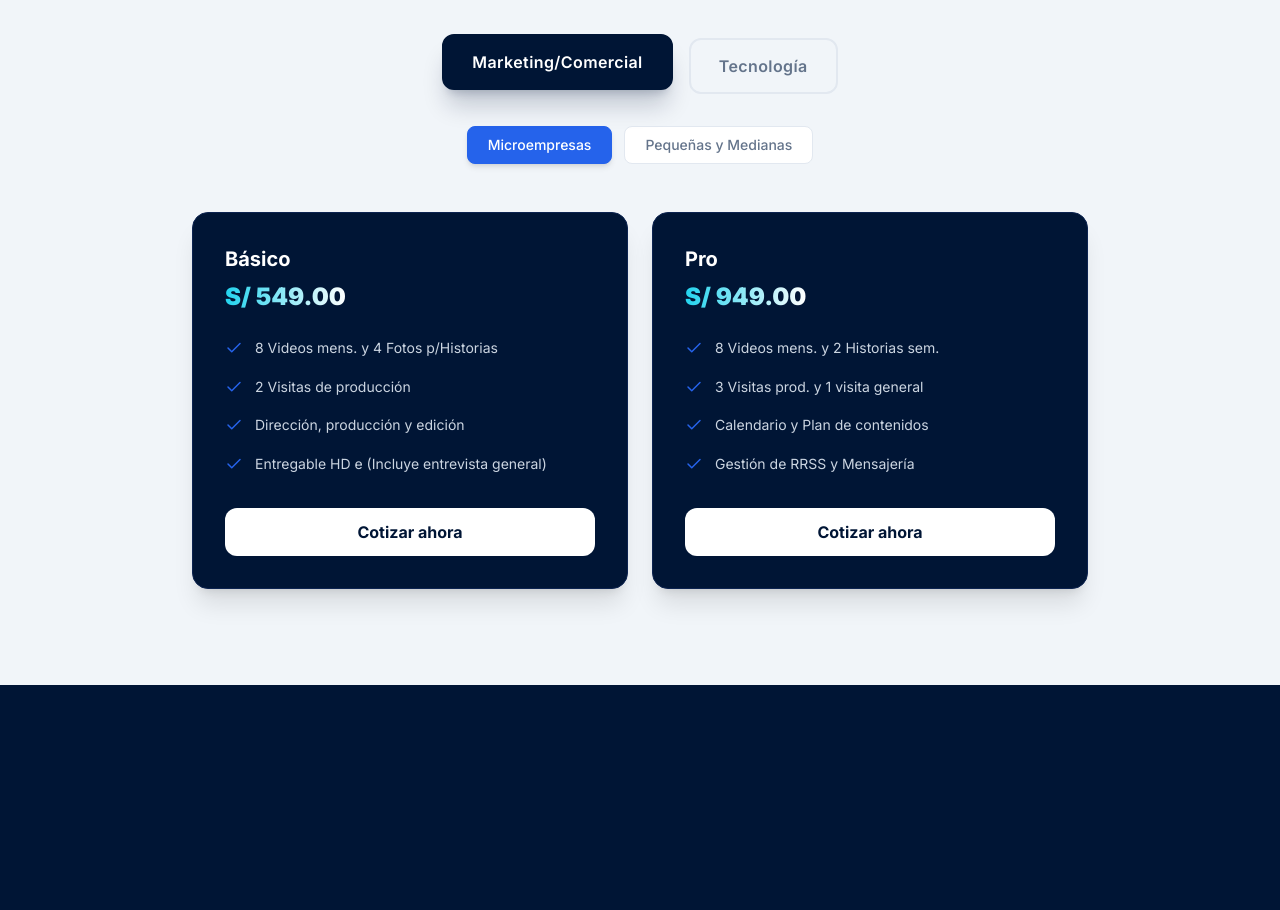
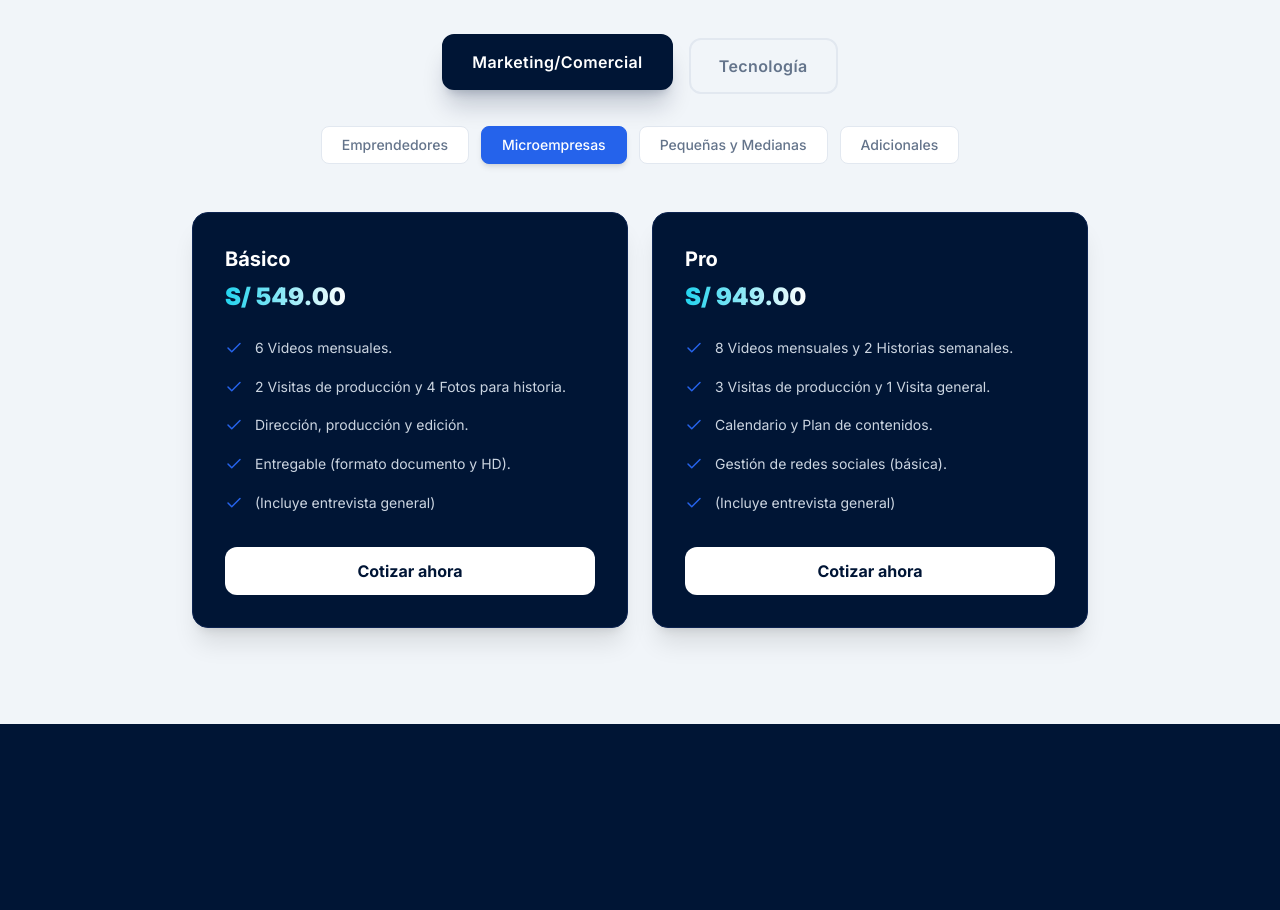
Before and after one commit to Nelcrack010/altivea-web, a Next.js app: page /soluciones in a window 1280 px wide. Shown: the part 1600-2510 px from the top of the page. Built offline with nearby package versions, Linux system fonts and the light colour scheme.

Commit message:
Actualización de los paquetes precios y proformas de Marketing

```diff
--- a/components/Soluciones/Paquetes.jsx
+++ b/components/Soluciones/Paquetes.jsx
@@ -12,28 +12,74 @@ const datosPaquetes = {
     marketing: {
         nombre: "Marketing/Comercial",
         subcategorias: {
-        // emprendedores: {
-        // nombre: "Emprendedores",
-        // paquetes: [
-        //     { title: "Básico", price: "S/ 349.00", features: ["4 Videos mensuales", "1 Visita de producción", "Dirección, producción y edición", "Entregable HD e (Incluye entrevista general)"] },
-        //     { title: "Básico Pro", price: "S/ 749.00", features: ["8 Videos mensuales y 2 Historias sem.", "2 Visitas de producción", "Calendario y Plan de contenidos", "Gestión de RRSS (Básica)"] }
-        // ]
-        // },
+            emprendedores: {
+                nombre: "Emprendedores",
+                paquetes: [
+                    {
+                        title: "Básico",
+                        price: "S/ 349.00",
+                        features: ["4 Videos mensuales.", "1 Visita de producción.", "Dirección, producción y edición.", "Entregable (formato documento y HD).", "(Incluye entrevista general)"]
+                    },
+                    {
+                        title: "Básico Pro",
+                        price: "S/ 749.00",
+                        features: ["6 Videos mensuales y 2 Historias semanales.", "2 Visitas de producción.", "Calendario y Plan de contenidos.", "Gestión de redes sociales (básica).", "(Incluye entrevista general)"]
+                    }
+                ]
+            },
             microempresas: {
                 nombre: "Microempresas",
                 paquetes: [
-            { title: "Básico", price: "S/ 549.00", features: ["8 Videos mens. y 4 Fotos p/Historias", "2 Visitas de producción", "Dirección, producción y edición", "Entregable HD e (Incluye entrevista general)"] },
-            { title: "Pro", price: "S/ 949.00", features: ["8 Videos mens. y 2 Historias sem.", "3 Visitas prod. y 1 visita general", "Calendario y Plan de contenidos", "Gestión de RRSS y Mensajería"] }
+                    {
+                        title: "Básico",
+                        price: "S/ 549.00",
+                        features: ["6 Videos mensuales.", "2 Visitas de producción y 4 Fotos para historia.", "Dirección, producción y edición.", "Entregable (formato documento y HD).", "(Incluye entrevista general)"]
+                    },
+                    {
+                        title: "Pro",
+                        price: "S/ 949.00",
+                        features: ["8 Videos mensuales y 2 Historias semanales.", "3 Visitas de producción y 1 Visita general.", "Calendario y Plan de contenidos.", "Gestión de redes sociales (básica).", "(Incluye entrevista general)"]
+                    }
                 ]
             },
             pymes: {
                 nombre: "Pequeñas y Medianas",
                 paquetes: [
-            { title: "Básico", price: "S/ 1,850.00", features: ["8 videos, 2 Shorts y 3 Historias sem.", "2 Visitas de producción", "Gestión de RRSS y Mensajería", "FODA cruzado (Incluye entrevista)"] },
-            { title: "Intermedio", price: "S/ 2,975.00", features: ["7 videos, 3 Shorts y 1 Historia diaria", "3 Visitas prod. y 1 de monitoreo", "Estudio de oportunidades", "Gestión RRSS (Intermedia) y Mensajería"] },
-            { title: "Avanzado", price: "S/ 3,845.00", features: ["8 videos, 4 Shorts y 3 Historias diarias", "4 Visitas prod. y 2 de monitoreo", "Gestión Avanzada (Meta Ads)", "Estudio de oportunidades y Benchmarking"] },
-            { title: "Premium", price: "S/ 4,975.00", features: ["Todo el paq. Avanzado (+2 videos, +1 Hist)", "1 Focus Group y Reporte ROI", "2 Consultorías Gestión Estratégica", "Incluye entrevista a profundidad"] },
-            { title: "VIP", price: "S/ 8,265.00", features: ["Todo lo que incluye el paquete Premium", "1 Campaña Local", "Informe de campaña", "Proyección estratégica"] }
+                    {
+                        title: "Básico",
+                        price: "S/ 1,850.00",
+                        features: ["6 Videos, 2 Shorts y 3 Historias semanales.", "2 Visitas de producción.", "Calendario/Plan de contenidos.", "Gestión de RRSS (básica) y Mensajería.", "FODA Cruzado - Apartado.", "(Incluye entrevista general)"]
+                    },
+                    {
+                        title: "Intermedio",
+                        price: "S/ 2,975.00",
+                        features: ["7 Videos, 3 Shorts y 1 Historia diaria.", "3 Visitas de producción y 1 de monitoreo.", "Calendario/Plan de contenidos.", "Gestión de RRSS (intermedia) y Mensajería.", "Estudio de oportunidades y resultados.", "(Incluye entrevista a profundidad)"]
+                    },
+                    {
+                        title: "Avanzado",
+                        price: "S/ 3,845.00",
+                        features: ["8 Videos, 4 Shorts y 3 Historias diarias.", "4 Visitas de producción y 2 de monitoreo.", "Calendario/Plan de contenidos.", "Gestión de RRSS (avanzada - Meta ADS) y Mensajería.", "Estudio de oportunidades + Benchmarking.", "(Incluye entrevista a profundidad)"]
+                    },
+                    {
+                        title: "Premium",
+                        price: "S/ 4,975.00",
+                        features: ["Todo lo que incluye el PAQUETE AVANZADO (+2 videos + 1 historia diaria).", "1 Focus Group.", "Reportes de resultados de F.G.", "2 consultorías en Gestión Estratégica.", "(Incluye entrevista a profundidad)"]
+                    },
+                    {
+                        title: "VIP",
+                        price: "S/ 8,265.00",
+                        features: ["4 Videos mensuales y 1 Visita de producción.", "Todo lo que incluye el PAQUETE PREMIUM.", "1 campaña local.", "Proyección estratégica.", "(Incluye entrevista a profundidad)"]
+                    }
+                ]
+            },
+            adicionales: {
+                nombre: "Adicionales",
+                paquetes: [
+                    {
+                        title: "Servicios Adicionales",
+                        price: "A Cotizar",
+                        features: ["Rebranding.", "Estudio publicitario.", "Calendario y plan de contenidos.", "Campaña BTL.", "Consultoría en marketing, gestión comercial y ventas.", "Merchandising."]
+                    }
                 ]
             }
         }
```
Lines whose indentation alone changed are shown as unchanged.
